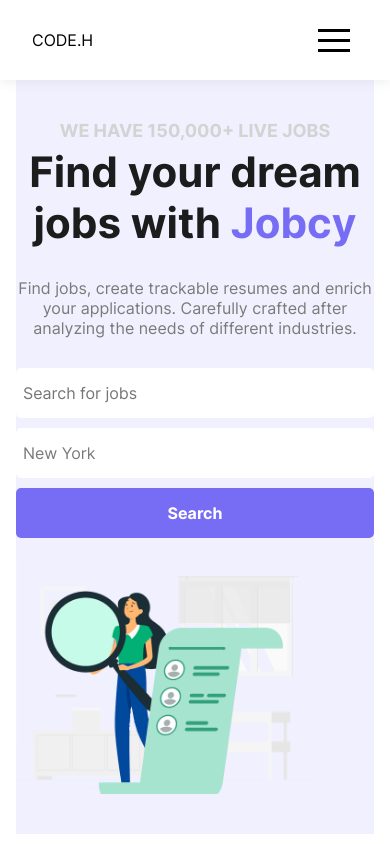
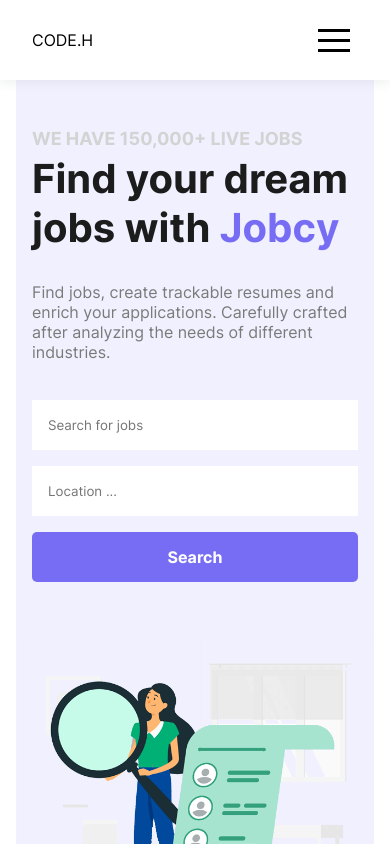
Before and after one commit to mawaisismail/codeHire-web-app-dev, a Next.js app: page / in a window 390 px wide. Shown: the top 844 px of the page. Built offline with nearby package versions, Linux system fonts and the light colour scheme.

Commit message:
fix design issue

```diff
--- a/src/components/HearoSection/HeroSection.module.scss
+++ b/src/components/HearoSection/HeroSection.module.scss
@@ -1,104 +1,18 @@
 @use "/styles/mixins";
 @import "/styles/variables";
-.heroSection {
+.container {
   background-color: rgba(118, 109, 244, 0.1);
-  padding: 120px 0;
-
-  @media (max-width: 1024px) {
-    padding: 80px 0;
-  }
-
-  @media (max-width: 768px) {
-    padding: 60px 0;
-  }
-
-  @media (max-width: 425px) {
-    padding: 40px 0 0 0;
-  }
-
-  @media (max-width: 375px) {
-    padding: 30px 0;
-  }
-
-  @media (max-width: 320px) {
-    padding: 20px 0;
-  }
-
-  .container {
-    .row {
+  padding: 3rem 0;
   display: flex;
   align-items: center;
-
-      @media (max-width: 992px) {
-        flex-direction: column-reverse;
-      }
-      @media (max-width: 768px) {
+  @media (max-width: 1100px) {
     flex-direction: column;
   }
-
-      .colMd66 {
-        display: flex;
-        flex-direction: column;
-        @media (max-width: 992px) {
-          width: 100%;
-          justify-content: center;
-          margin-bottom: 40px;
+  .section1 {
+    padding: 0 3rem;
+    @media (max-width: 1100px) {
+      padding: 0 1rem;
     }
-
-        .logo {
-          margin-top: -7rem;
-          width: 650px;
-          height: 600px;
-          .img {
-            background: url("../../../static/images/HeroSection.png") no-repeat;
-            background-size: cover;
-            height: 100%;
-            width: 100%;
-          }
-          @media (max-width: 1024px) {
-            margin: -4rem 0.3rem 0 0;
-            width: 500px;
-            height: 500px;
-          }
-          @media (max-width: 768px) {
-            width: 400px;
-            height: 440px;
-            justify-content: left;
-          }
-          @media (max-width: 425px) {
-            padding-top: 60px;
-            width: 300px;
-            height: 300px;
-          }
-          @media (max-width: 320px) {
-            padding-top: 40px;
-            width: 200px;
-            height: 200px;
-          }
-        }
-      }
-
-      .colMd6 {
-        padding-left: 30px;
-        padding-right: 50px;
-
-        @media (max-width: 992px) {
-          padding: 0;
-        }
-
-        @media (max-width: 768px) {
-          margin-bottom: 40px;
-          justify-content: center;
-          align-items: center;
-          text-align: center;
-          max-width: 700px;
-        }
-
-        @media (max-width: 425px) {
-          margin-bottom: 20px;
-          max-width: 400px;
-        }
-
     .subTitle {
       font-size: 18px;
       color: lightgrey;
@@ -106,16 +20,11 @@
     }
 
     .title {
-          font-size: 42px;
+      font-size: 2.5rem;
       color: #1c1c1c;
       margin-bottom: 30px;
       span {
         color: #766df4;
-          }
-          @media (max-width: 320px) {
-            text-align: center;
-            font-size: 27px;
-            margin-bottom: 20px;
       }
     }
 
@@ -126,56 +35,20 @@
     }
 
     .searchForm {
-          display: flex;
-          flex-wrap: wrap;
-
+      @include mixins.flex;
+      @media (max-width: 1100px) {
+        flex-direction: column;
+      }
       .formGroup {
-            flex-grow: 1;
-            margin-right: 0;
-            margin-bottom: 4px;
-
-            @media (max-width: 576px) {
-              margin-right: 0;
-              margin-bottom: 10px;
-            }
-
-            select,
+        width: 100%;
         input {
-              display: block;
           width: 100%;
+          padding: 0 1rem;
           height: 50px;
           border: none;
-              background: #ffffff;
-              border-radius: 5px;
-              font-size: 16px;
           color: #7a7a7a;
-              &:focus {
           outline: none;
-                box-shadow: none;
-              }
-              @media (max-width: 1440px) {
-                padding: 0 20px;
-              }
-              @media (max-width: 375px) {
-                max-width: 400px;
-              }
-              @media (max-width: 1024px) {
-                padding: 0 20px;
-              }
-
-              @media (max-width: 768px) {
-                padding: 0 20px;
-              }
-
-              @media (max-width: 425px) {
-                padding: 0 7px;
-                text-align: left;
-              }
-            }
-
-            select {
-              appearance: none;
-              background-size: 15px;
+          margin: 0.5rem 0;
         }
       }
 
@@ -189,21 +62,27 @@
         font-size: 16px;
         font-weight: bold;
         cursor: pointer;
+        @media (max-width: 1100px) {
+          margin: 0.5rem 0;
+          width: 100%;
+        }
 
         &:hover,
         &:focus {
           background: #766df4;
         }
-            @media (max-width: 1024px) {
-              width: 100%;
       }
-            @media (max-width: 1440px) {
-              padding: 0 60px;
+    }
+  }
+  .img {
+    width: 60%;
+    height: 600px;
+    background: url("../../../static/images/HeroSection.png") no-repeat center
+      center;
+    background-size: contain;
+    @media (max-width: 1100px) {
+      height: 400px;
       width: 100%;
     }
   }
 }
-      }
-    }
-  }
-}
--- a/src/components/HearoSection/HeroSection.tsx
+++ b/src/components/HearoSection/HeroSection.tsx
@@ -1,51 +1,19 @@
-import React, { useState } from "react";
+import React, { FC } from "react";
 import style from "./HeroSection.module.scss";
 import { Container } from "@mui/material";
-interface Location {
-  id: number;
-  name: string;
-}
 
-interface Props {}
-
-export const HeroSection: React.FC<Props> = () => {
-  const [selectedLocation, setSelectedLocation] = useState<Location>({
-    id: 1,
-    name: "New York",
-  });
-
-  const locations: Location[] = [
-    { id: 1, name: "New York" },
-    { id: 2, name: "Los Angeles" },
-    { id: 3, name: "San Francisco" },
-    { id: 4, name: "Chicago" },
-    { id: 5, name: "Houston" },
-  ];
-
-  const handleLocationChange = (
-    e: React.ChangeEvent<HTMLSelectElement>
-  ): void => {
-    const locationId = parseInt(e.target.value);
-    const location = locations.find((l) => l.id === locationId);
-    if (location) {
-      setSelectedLocation(location);
-    }
-  };
-
+export const HeroSection: FC = () => {
   return (
     <Container maxWidth="xl">
-      <section className={style.heroSection}>
       <div className={style.container}>
-          <div className={style.row}>
-            <div className={style.colMd6}>
+        <div className={style.section1}>
           <h3 className={style.subTitle}>WE HAVE 150,000+ LIVE JOBS</h3>
           <h1 className={style.title}>
             Find your dream jobs with <span>Jobcy</span>
           </h1>
           <p className={style.description}>
-                Find jobs, create trackable resumes and enrich your
-                applications. Carefully crafted after analyzing the needs of
-                different industries.
+            Find jobs, create trackable resumes and enrich your applications.
+            Carefully crafted after analyzing the needs of different industries.
           </p>
           <form className={style.searchForm}>
             <div className={style.formGroup}>
@@ -56,31 +24,19 @@
               />
             </div>
             <div className={style.formGroup}>
-                  <select
+              <input
+                type="text"
                 className={style.formControl}
-                    value={selectedLocation.id}
-                    onChange={handleLocationChange}
-                  >
-                    {locations.map((location) => (
-                      <option key={location.id} value={location.id}>
-                        {location.name}
-                      </option>
-                    ))}
-                  </select>
+                placeholder="Location ..."
+              />
             </div>
             <button className={style.btnPrimary} type="submit">
               Search
             </button>
           </form>
         </div>
-            <div className={style.colMd66}>
-              <div className={style.logo}>
-                <p className={style.img}></p>
+        <div className={style.img}></div>
       </div>
-            </div>
-          </div>
-        </div>
-      </section>
     </Container>
   );
 };
--- a/src/components/common/getInTouch/g-getInTouch.module.scss
+++ b/src/components/common/getInTouch/g-getInTouch.module.scss
@@ -65,7 +65,7 @@
         center;
       height: 450px;
       cursor: pointer;
-      background-size: cover;
+      background-size: contain;
       @media (max-width: 425px) {
         background: none;
         height: 0;
```
Lines whose indentation alone changed are shown as unchanged.
